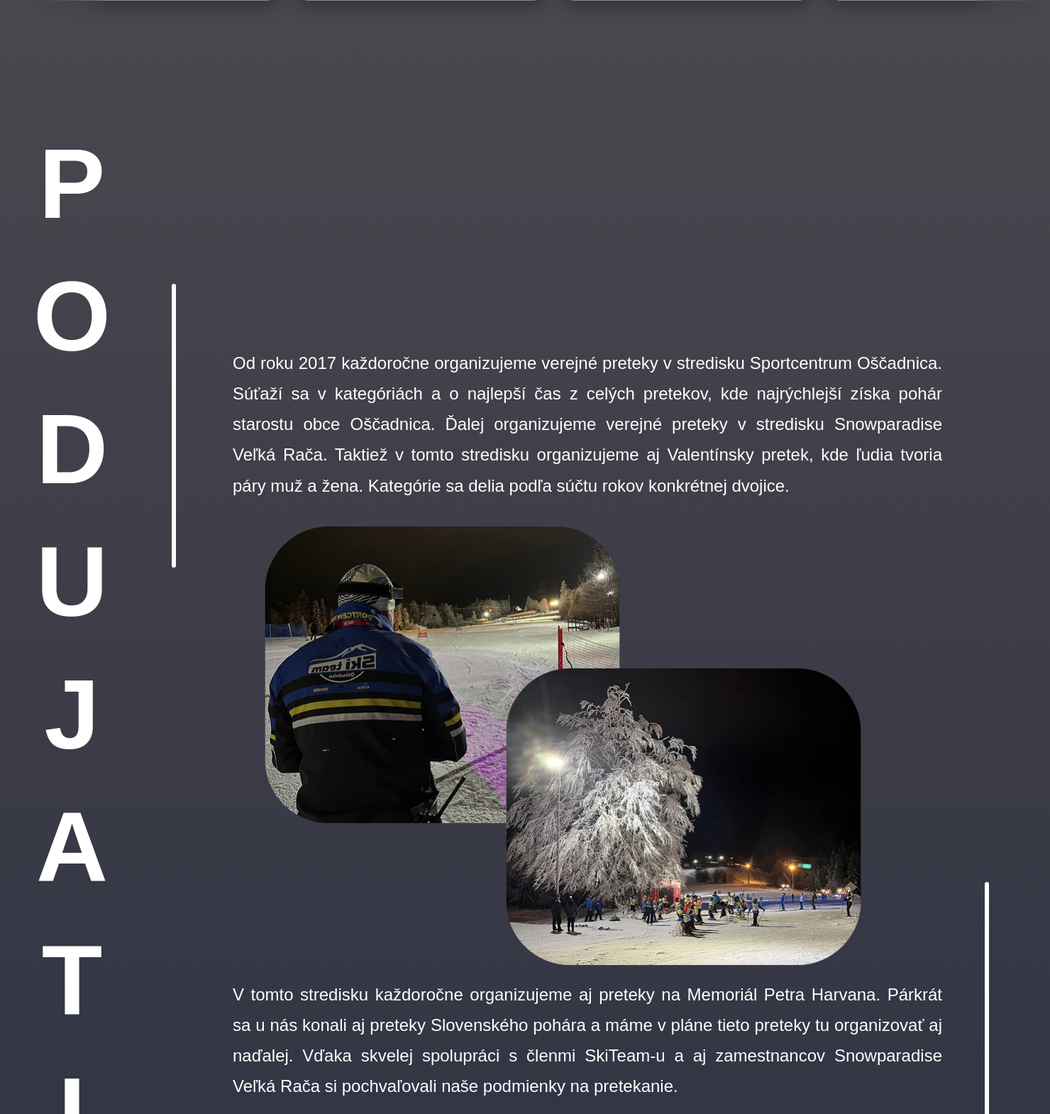
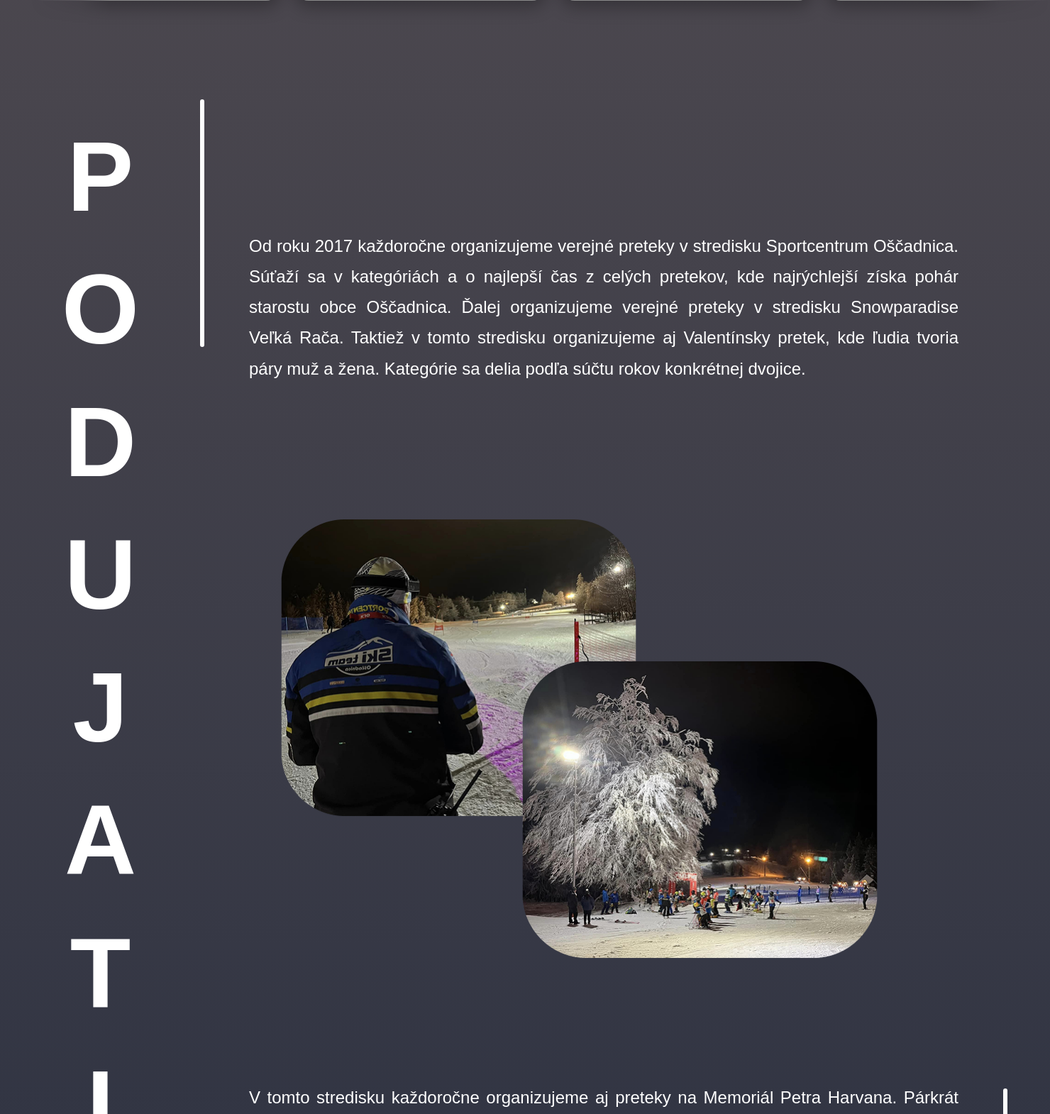
Before and after one commit to PetraSkolova/PRAX-DSY, a PHP site: page /SkiTeam/index.html in a window 1480 px wide. Shown: the part 4192-5762 px from the top of the page at 71% size. Run offline with PHP 8.4, Linux system fonts and the light colour scheme.

Commit message:
este tie texty upravit

```diff
--- a/PRAX/SkiTeam/style.css
+++ b/PRAX/SkiTeam/style.css
@@ -348,11 +348,11 @@ article[class^="card-"] img {
     width: 1440px;
     margin: 0 auto;  color: white;
     font-family: Arial, sans-serif;
-    padding: 50px 0;
+    padding:  40px;
     display: flex;
     flex-direction: row;
     gap: 60px;
-    align-items: center;
+    align-items: stretch;
     position: relative;
 }
 
@@ -374,26 +374,15 @@ article[class^="card-"] img {
     display: flex;
     flex-direction: column;
     gap: 60px;
-}
-
-.texty {
-    display: flex;
-    flex-direction: column;
-    gap: 60px;
-    align-items: center;
-    justify-content: center;
-    flex: 1;
     position: relative;
-    padding: 60px 60px;
-    height: auto; /
 }
 
 .text {
-    font-size: 24px;
     line-height: 1.8;
     text-align: justify;
     max-width: 1000px;
     width: 100%;
+    margin: 0 auto;
 }
 
 .horny.text p {
@@ -436,13 +425,13 @@ article[class^="card-"] img {
 .texty {
     display: flex;
     flex-direction: column;
+    align-items: stretch;
+    justify-content: space-evenly;
     gap: 36px;
-    align-items: center;
-    justify-content: center;
+    position: relative;
     flex: 1;
-    position: relative;
-    padding-right: 40px;
-    height: 1440px; /* ← pridané */
+    height: 1647px;
+    padding: 0 40px;
 }
 
 .texty::before,
@@ -450,18 +439,18 @@ article[class^="card-"] img {
     content: "";
     position: absolute;
     width: 6px;
-    height: 400px;
+    height: 349px;
     background-color: white;
     border-radius: 6px;
 }
 
 .texty::before {
-    left: 0px;
+    left: 0;
     top: -30px;
 }
 
 .texty::after {
-    right: 0px;
+    right: 0;
     bottom: -30px;
 }
 
```
